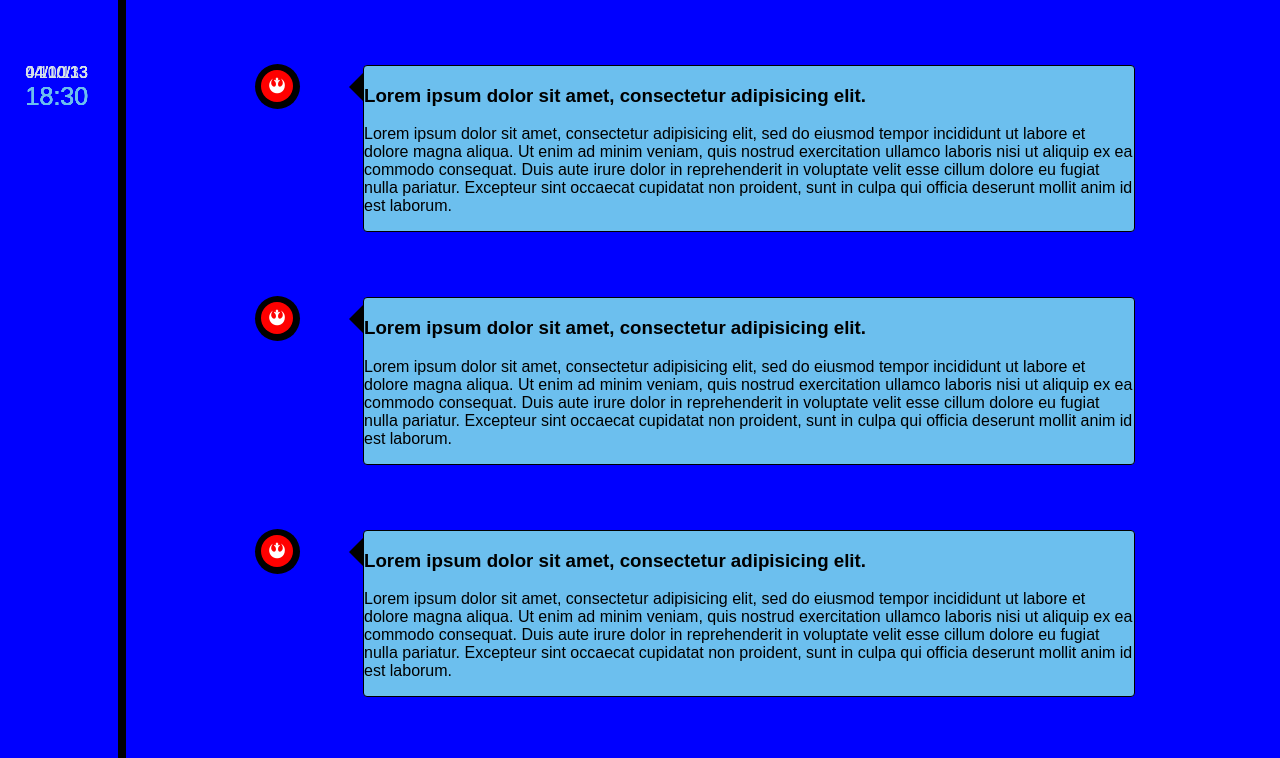
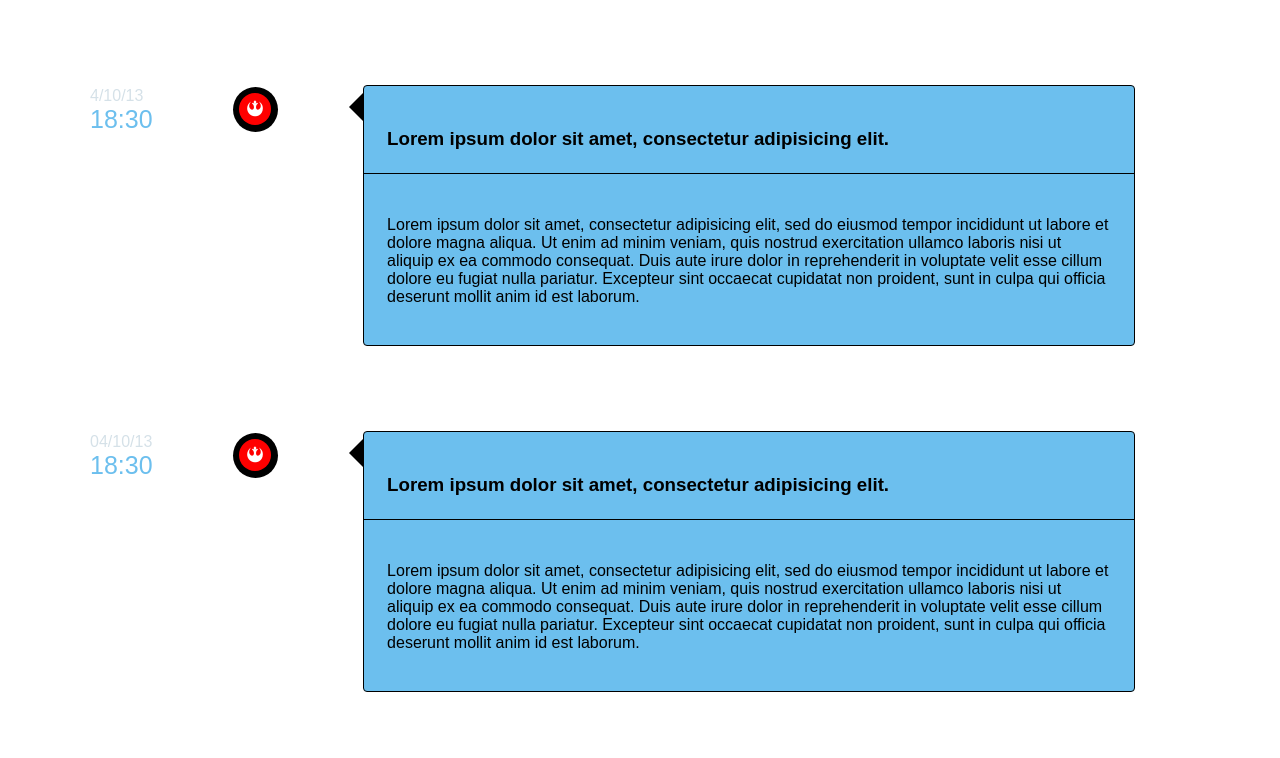
Before and after one commit to BenjieCodes/RWD-Timeline-Updated, a website with bundled scripts: page app/index.html in a window 1280 px wide. Shown: the top 758 px of the page. Built offline with nearby package versions, Linux system fonts and the light colour scheme.

Commit message:
Working on CSS for tablet template.

```diff
--- a/src/sass/main.scss
+++ b/src/sass/main.scss
@@ -5,13 +5,17 @@
   overflow: auto;
 
   li {
+    margin: 20px 0;
     width: 100%;
     list-style: none;
     overflow: auto;
+    position: relative;
 
   .timeline {
     margin-left: 18%;
     width: 10%;
+    position: absolute;
+
     .date {
       color: RGBA(213, 225, 232, 1.00);
     }
@@ -23,7 +27,7 @@
   }
 
   .iconcontainer {
-    margin-left: 70%;
+    margin-left: 74%;
     width: 20%;
     text-align: center;
     position: relative;
@@ -70,6 +74,15 @@
     border-radius: 4px;
     position: relative;
 
+    h3 {
+      padding: 3%;
+      border-bottom: 1px solid black;
+    }
+
+    p {
+      padding: 3%;
+    }
+
     h3::before {
       width: 0;
       height: 0;
@@ -94,42 +107,38 @@
 
 body {
     background: lightgrey;
+
+.section {
     position: relative;
-
-
-
-li::before {
-  background: black;
-  width: 8px;
-  height: 100%;
-  content: " ";
-  display: block;
-  position: absolute;
-  left: 118px;
-
-
-}
-
-.box {
-}
-
+  }
 
   .timeline {
     position: absolute;
-    top: 64px;
-    left: -16%;
+    top: 67px;
+    left: -18%;
   }
 
 
 
   .iconcontainer {
     position: absolute;
-    top: 64px;
-    left: -55%;
+    top: 67px;
+    left: -61%;
   }
 
+  // .iconcontainer::before {
+  //   background: black;
+  //   width: 8px;
+  //   height: 100%;
+  //   content: "asdfsdafasdf";
+  //   display: block;
+  //   top: 20px;
+  //   overflow: hidden;
+  // }
+
   .box {
-    position:absolute;
+    position: absolute;
+    top: 0px;
     left: 10%;
 
       h3::before {
@@ -152,7 +161,28 @@ li::before {
 }
 
 @media screen and (min-width: 800px) {
-body {
-  background: red;
+
+  body {
+    background: white;
+
+  }
+  .section {
+      position: relative;
+    }
+
+    .timeline {
+      position: absolute;
+      top: 64px;
+      left: -18%;
+    }
+
+
+
+    .iconcontainer {
+      position: absolute;
+      top: 64px;
+      left: -61%;
+    }
+
+
 }
-}
```
Also changed, not shown: app/css/main.css, 1 other file.
